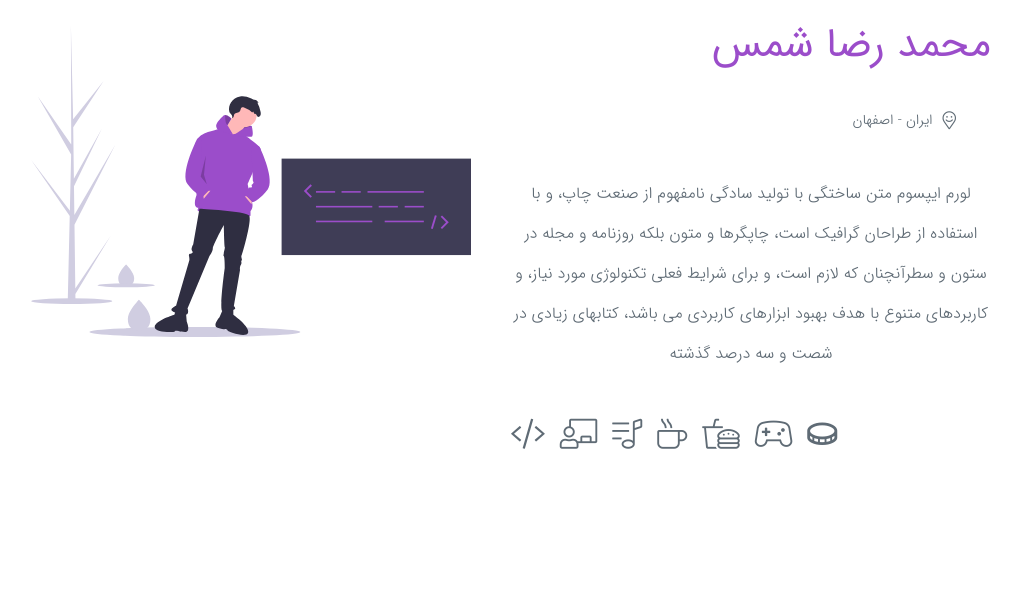
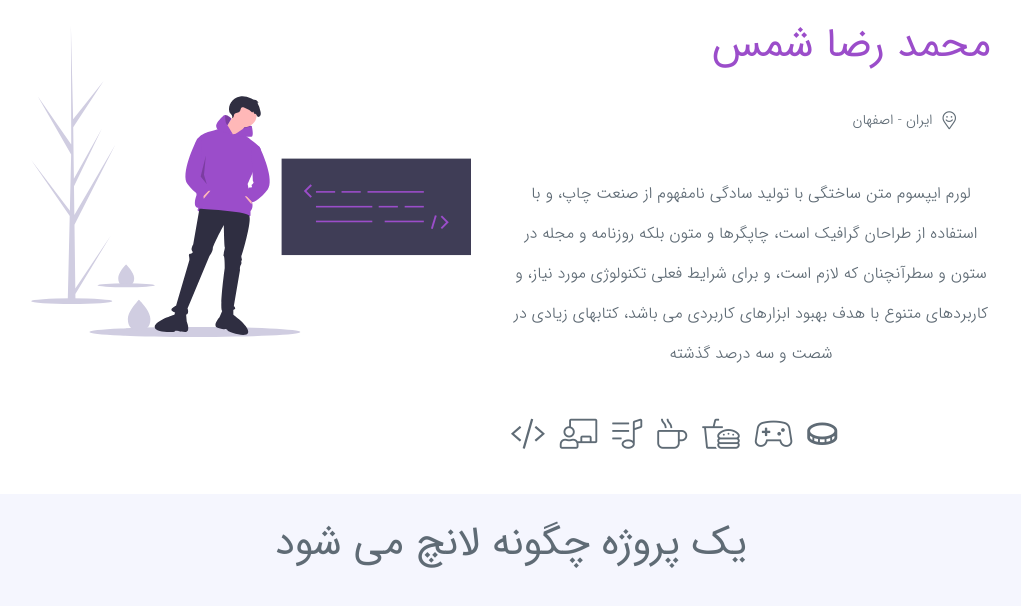
Before and after one commit to nerdpanda-ir/NerdPanda.Me, a React (Create React App) app: page / in a window 1280 px wide. Shown: the part 715-1321 px from the top of the page, without its empty margins (129-1150 px from the left). Before the commit the page ends 1234 px from the top, so only its background shows below. Built offline with nearby package versions, Linux system fonts and the light colour scheme.

Commit message:
[file]{AboutMe.js}=> use and import Project Lunch Component

```diff
--- a/src/components/Page/index/Main/AboutMe/AboutMe.js
+++ b/src/components/Page/index/Main/AboutMe/AboutMe.js
@@ -2,6 +2,7 @@
     import React from 'react';
     import GrayBig from "../../../../items/Title/GrayBig/GrayBig";
     import AboutContent from "./AboutContent/AboutContent";
+    import ProjectLunch from "./ProjectLunch/ProjectLunch";
 /*====   import Sctipt    ====*/
 export default class AboutMe extends React.Component{
     render() {
@@ -13,6 +14,7 @@ export default class AboutMe extends React.Component{
                            درباره من
                         </GrayBig>
                         <AboutContent />
+                        <ProjectLunch />
                     </section>
                 </React.Fragment>
             );
```
